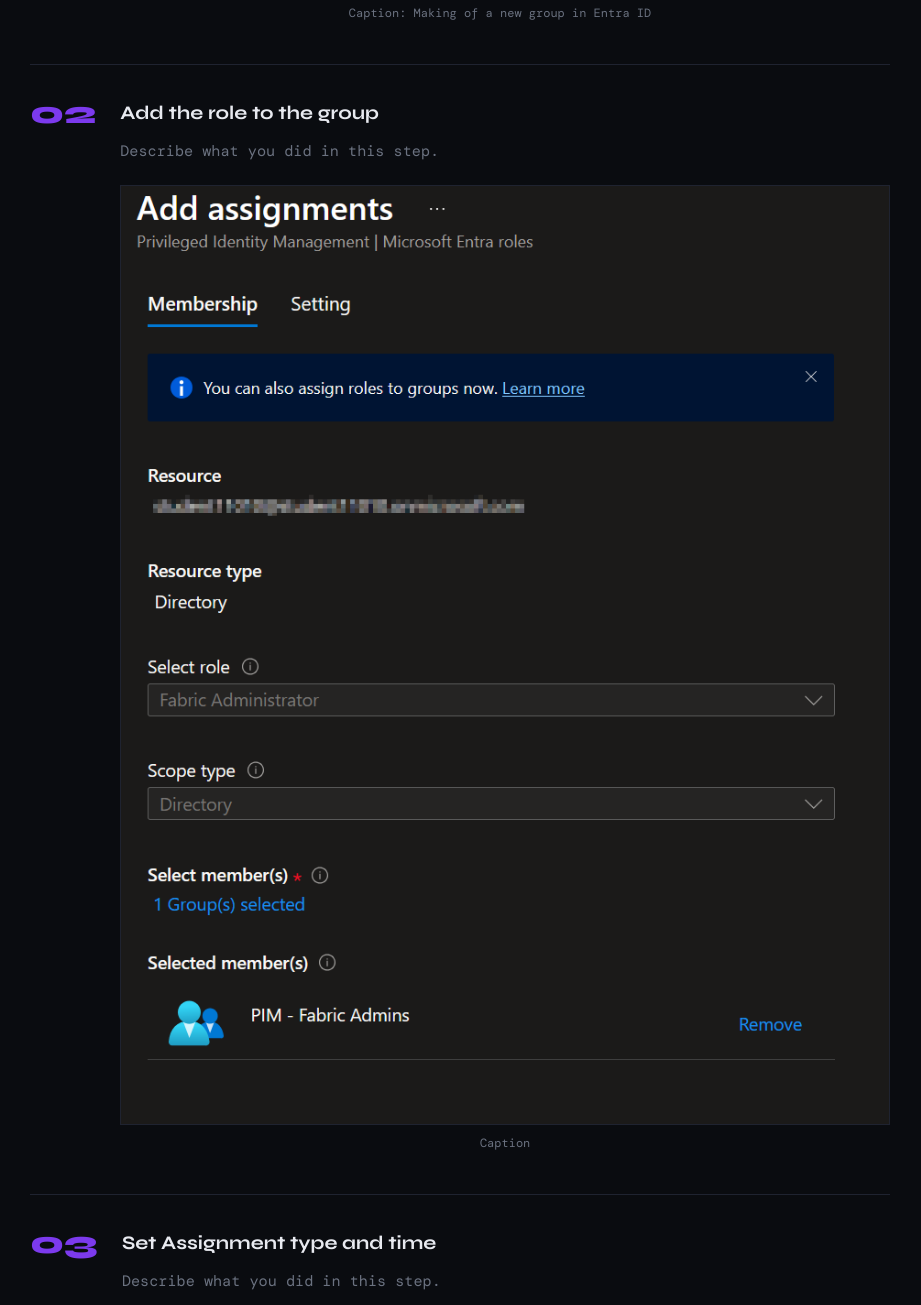
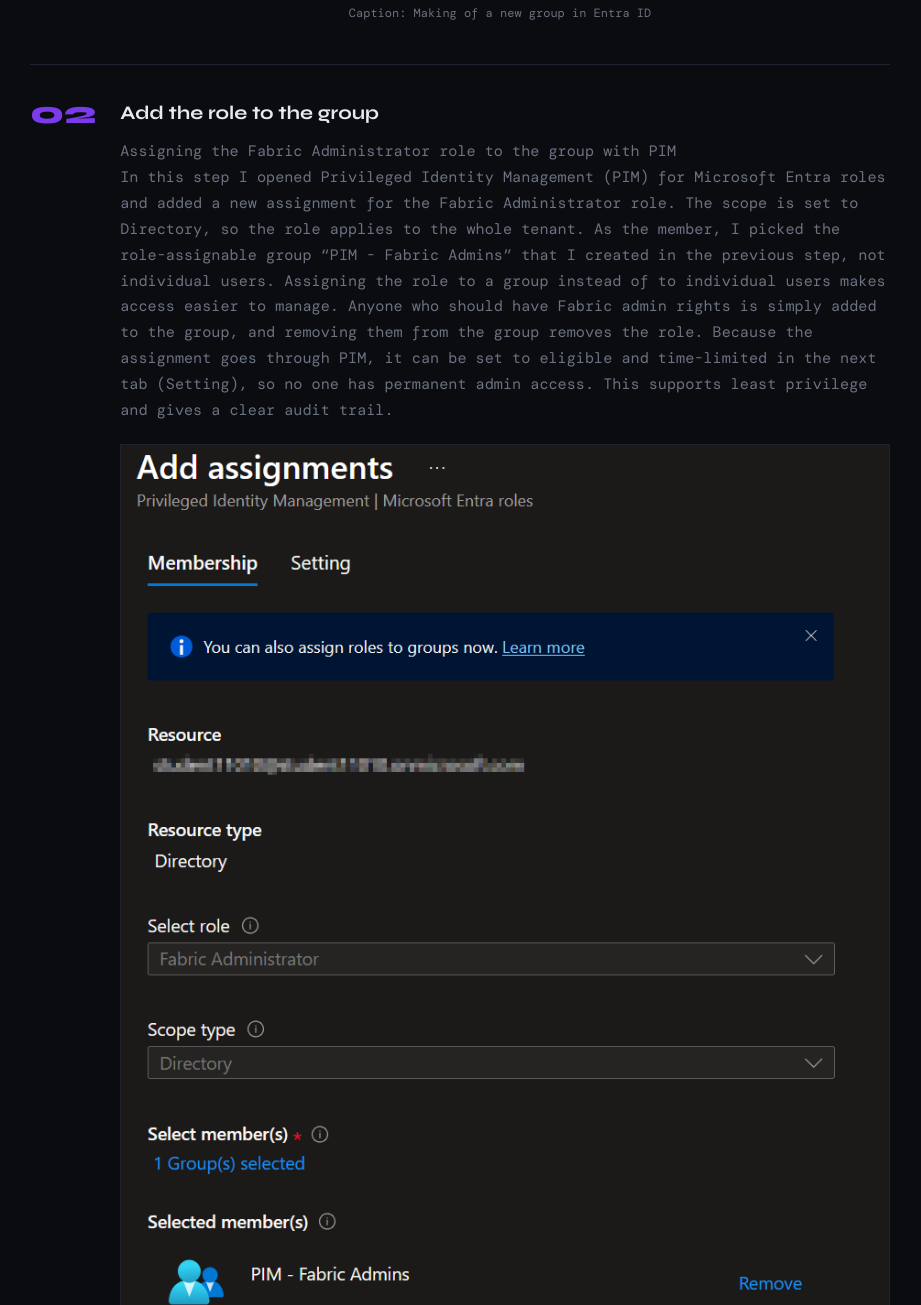
Before and after one commit to Mmmariuz/Nettside, a plain HTML site: page lab-pim.html in a window 1280 px wide. Shown: the part 2195-3500 px from the top of the page, without its empty margins (180-1101 px from the left). Drawn offline with nearby package versions, Linux system fonts and the light colour scheme; a web font is replaced by a local one.

Commit message:
Enhance descriptions for role assignment steps in PIM
Added detailed descriptions for steps 2 and 3 regarding role assignment and configuration in Privileged Identity Management (PIM).

```diff
--- a/lab-pim.html
+++ b/lab-pim.html
@@ -83,7 +83,13 @@ That way nobody has permanent admin rights. Users activate the role only when th
         <div class="lab-step-number">02</div>
         <div class="lab-step-body">
           <h3>Add the role to the group</h3>
-          <p>Describe what you did in this step.</p>
+          <p>Assigning the Fabric Administrator role to the group with PIM</p>
+
+<p>In this step I opened Privileged Identity Management (PIM) for Microsoft Entra roles and added a new assignment for the Fabric Administrator role.
+The scope is set to Directory, so the role applies to the whole tenant. As the member, I picked the role-assignable group “PIM - Fabric Admins” that I created in the previous step, not individual users.
+
+Assigning the role to a group instead of to individual users makes access easier to manage. Anyone who should have Fabric admin rights is simply added to the group, and removing them from the group removes the role.
+Because the assignment goes through PIM, it can be set to eligible and time-limited in the next tab (Setting), so no one has permanent admin access. This supports least privilege and gives a clear audit trail.</p>
           <figure class="lab-figure">
             <img src="bilder/PIM2.png" alt="Description of the image">
             <figcaption>Caption</figcaption>
@@ -96,7 +102,12 @@ That way nobody has permanent admin rights. Users activate the role only when th
         <div class="lab-step-number">03</div>
         <div class="lab-step-body">
           <h3>Set Assignment type and time </h3>
-          <p>Describe what you did in this step.</p>
+          <p>Configuring the assignment as eligible and time-limited</p>
+
+ <p>In this step I set the assignment type to Eligible instead of Active. This means the members of “PIM - Fabric Admins” do not have the Fabric Administrator role by default. Each member has to activate it in PIM when they need it, and the activation only lasts for a limited time.
+
+I also left “Permanently eligible” unchecked, so the eligibility itself has an end date. The assignment starts on 11 November 2026 and expires on 11 December 2026. After that, the group loses access to the role unless the assignment is renewed.
+Time-limiting access like this keeps admin rights from piling up over time and follows the principle of least privilege and Just-In-Time access.</p>
           <figure class="lab-figure">
             <img src="bilder/PIM3.1.png" alt="Description of the image">
             <figcaption>Caption</figcaption>
```
